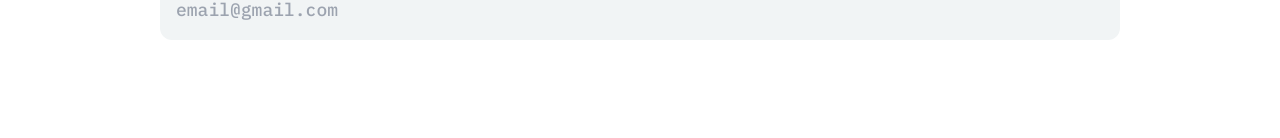
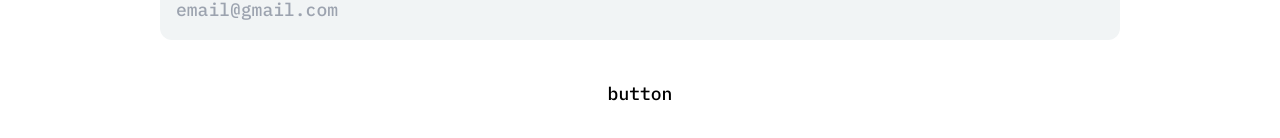
Before and after one commit to PersonaAMN/amn-innovacii-center-next, a Next.js app: page /contacts/form in a window 1280 px wide. Shown: the part 472-610 px from the top of the page. Built offline with nearby package versions, Linux system fonts and the light colour scheme.

Commit message:
Start button

```diff
--- /dev/null
+++ b/src/components/CustomButton.tsx
@@ -0,0 +1,14 @@
+import { ButtonProps } from "@/types/common.types";
+
+const CustomButton = ({
+  title,
+  handleClick,
+  isSubmitting,
+  type,
+  bgColor,
+  textColor,
+}: ButtonProps) => {
+  return <button>button</button>;
+};
+
+export default CustomButton;
--- a/src/components/contacts/Form.tsx
+++ b/src/components/contacts/Form.tsx
@@ -2,6 +2,7 @@
 
 import { useState } from "react";
 import FormField from "./FormField";
+import CustomButton from "../CustomButton";
 
 const FeedbackForm = () => {
   const [form, setForm] = useState({
@@ -27,6 +28,7 @@
         state={form.email}
         setState={(value) => handleStateChange("email", value)}
       />
+      <CustomButton title="send" type="submit" isSubmitting={true} />
     </form>
   );
 };
```
Also changed, not shown: src/types/common.types.ts (+9 -8 lines).
